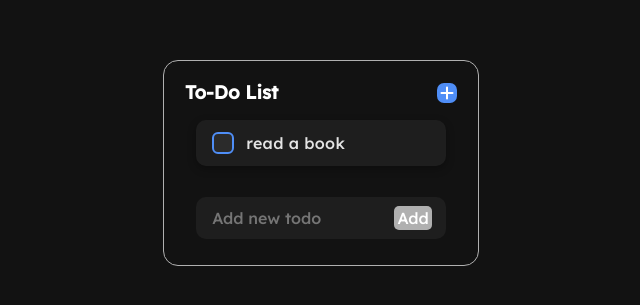
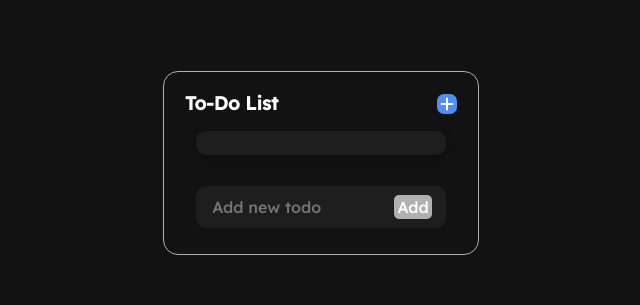
Before and after one commit to SinaPrj-web/Simple-Todo-App, a plain HTML site: page index.html in a window 1280 px wide. Shown: the part 237-542 px from the top of the page, without its empty margins (319-959 px from the left). Drawn offline with Linux system fonts and the light colour scheme.

Commit message:
remove sample HTML structure

```diff
--- a/index.html
+++ b/index.html
@@ -19,11 +19,7 @@
                 <ul class="list-container">
 
                     <li class="todo">
-                        <label>
-                          <input class="todo-checkbox" type="checkbox">
-                          <span class="checkmark"></span>
-                          <span class="todo-text">read a book</span>
-                        </label>
+
                       </li>
 
                 </ul>
```
